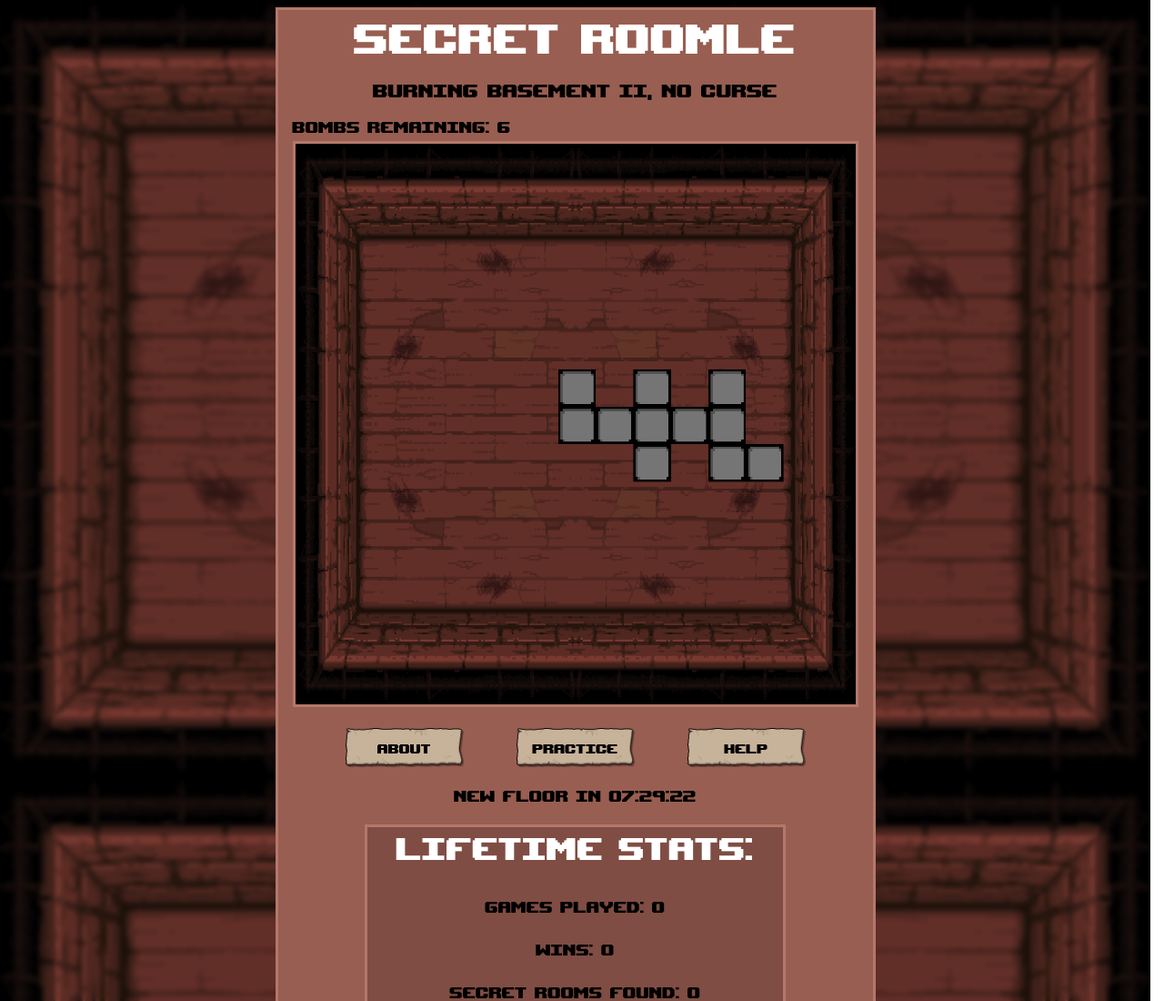
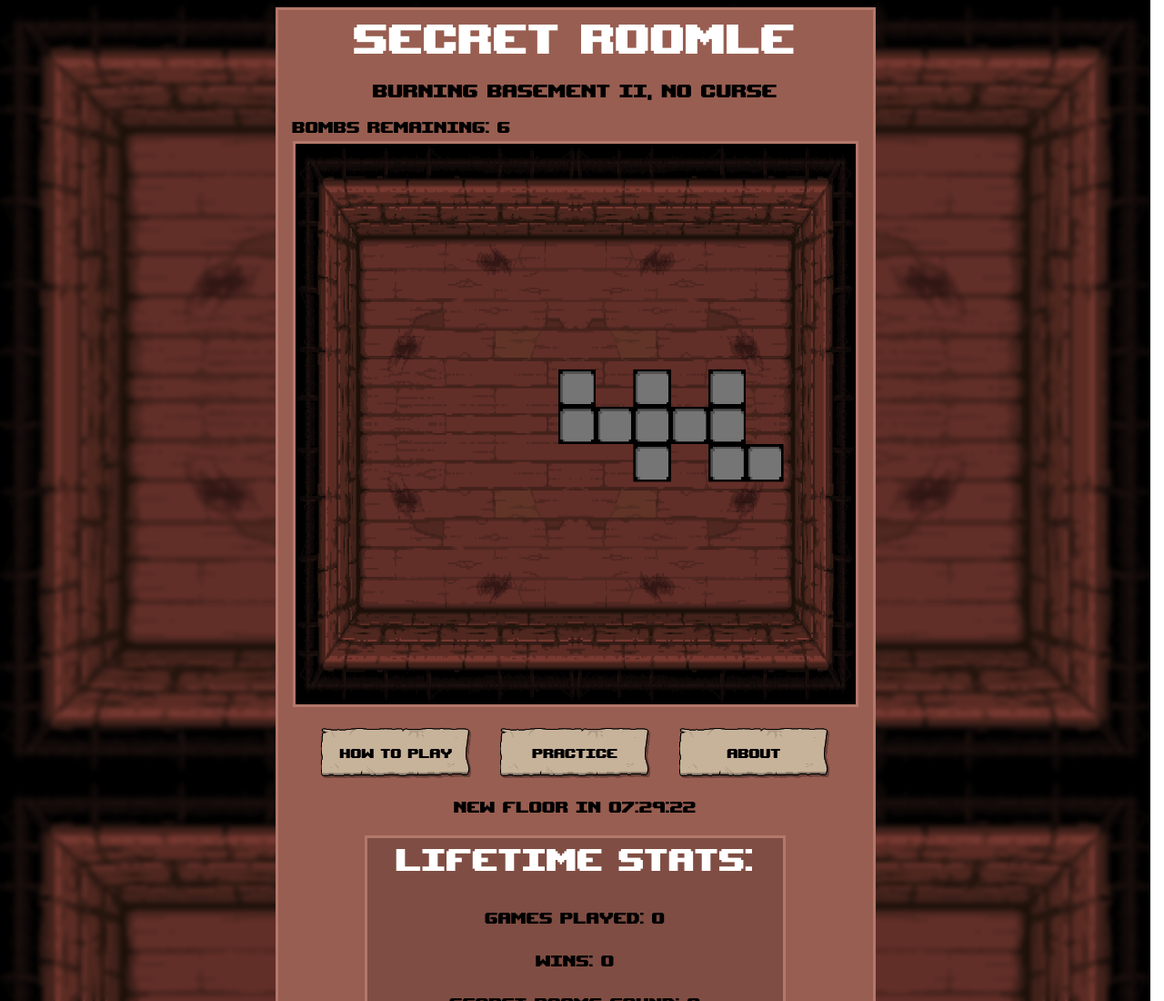
Before and after one commit to akqqa/Secret-Roomle, a website with bundled scripts: page index.html in a window 1280 px wide. Shown: the top 1100 px of the page at 91% size. Built offline with nearby package versions, Linux system fonts and the light colour scheme.

Commit message:
chrome mobile fix attempt

```diff
--- a/index.html
+++ b/index.html
@@ -20,7 +20,7 @@
           <div class="buttons" style="display: flex; align-items: center; justify-content: space-evenly; flex-grow: 1; flex-direction: row; padding-bottom: 0rem; padding-top: 0.2rem; width:100%">
             <div class="image-button-container">
               <button class="image-button">
-                About
+                How to play
               </button>
             </div>
             <div class="image-button-container">
@@ -30,7 +30,7 @@
             </div>
             <div class="image-button-container">
               <button class="image-button">
-                Help
+                About
               </button>
             </div>
           </div>
--- a/main.js
+++ b/main.js
@@ -553,6 +553,11 @@ addEventListener("resize", (event) => {
     drawMap();
 });
 
+// Attempt at mobile chrome app fix
+addEventListener("load", (event) => {
+    setScaling();
+})
+
 function setScaling() {
     visualSize = Math.ceil(Math.min(window.innerWidth * 0.85, 616));
     document.getElementById("gameCanvas").style.width = `${visualSize}px`;
--- a/style.css
+++ b/style.css
@@ -24,8 +24,8 @@ button:hover {
 .image-button-container {
   position: relative;
   display: inline-block;
-  width: 130px;
-  height: 43px;
+  width: 165px;
+  height: 54.6px;
 }
 
 /* Button styled with the background image */
```
